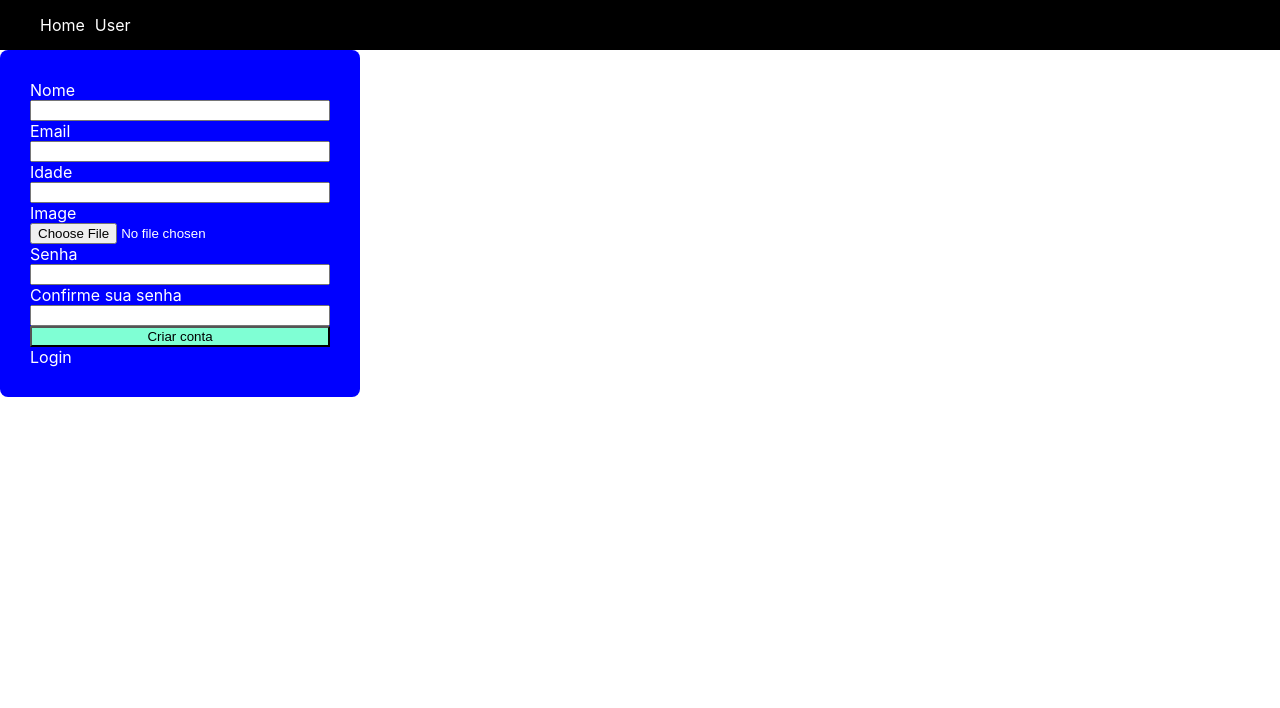
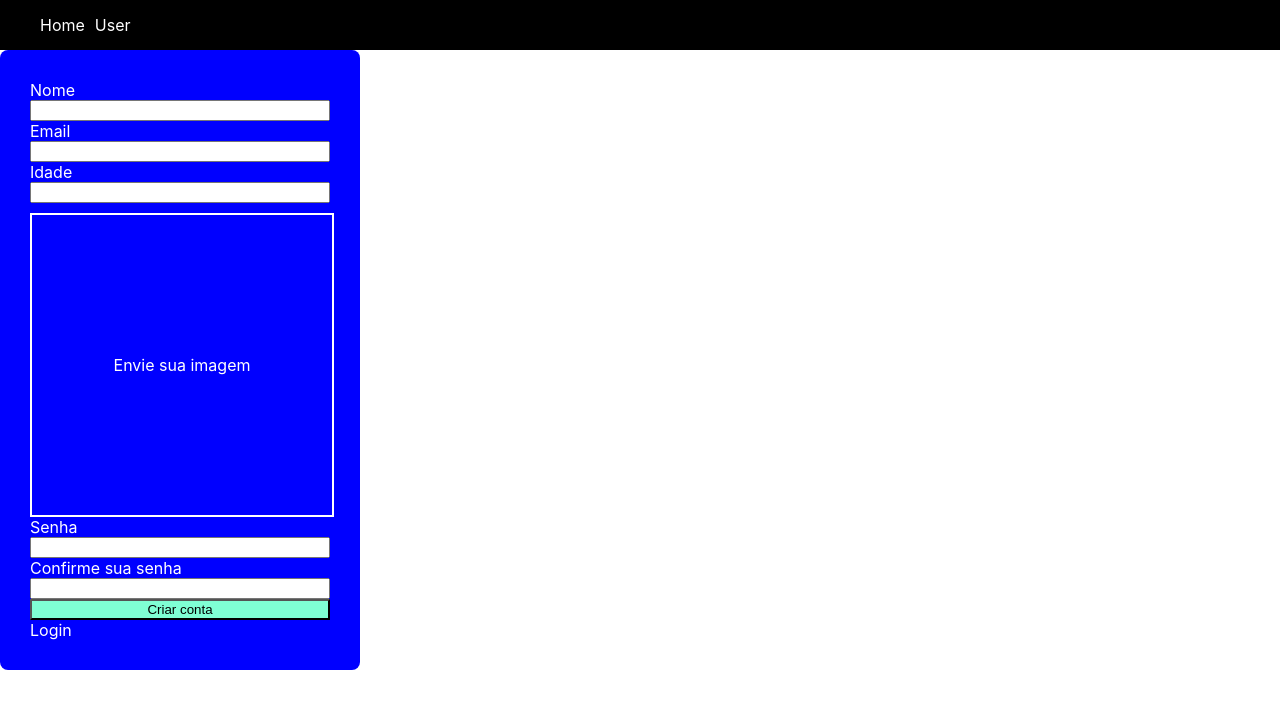
Before and after one commit to JulioVianaDev/shopjao, a React (Create React App) app in the folder frontend/: page /userpage in a window 1280 px wide. Shown: the top 708 px of the page. Built offline with nearby package versions, Linux system fonts and the light colour scheme.

Commit message:
reader js vanilla

```diff
--- /dev/null
+++ b/frontend/src/components/RegisterForm.css
@@ -0,0 +1,16 @@
+input[type="file"]{
+  display:none;
+}
+#imageLabel{
+  display:flex;
+  margin-top:10px;
+  justify-content: center;
+  align-items:center;
+  width: 100%;
+  height: 300px;
+  border: 2px solid white;
+  background-size: 100% 100%;
+  background-position:center;
+  background-repeat: no-repeat;
+  object-fit: none;
+}
--- a/frontend/src/components/RegisterForm.jsx
+++ b/frontend/src/components/RegisterForm.jsx
@@ -1,6 +1,26 @@
-import React from 'react'
+import React,{useEffect} from 'react'
 import "./Form.css"
+import "./RegisterForm.css"
 function RegisterForm({changeState}) {
+
+  useEffect(()=>{
+    const fileInput = document.getElementById("image");
+    const imageLabel = document.getElementById("imageLabel");
+
+    fileInput.addEventListener("change",function(){
+      if(fileInput.files.length > 0 && fileInput.files[0].type.startsWith("image/")){
+        const reader = new FileReader();
+        reader.onload = function(event){
+          imageLabel.innerHTML= "";
+          imageLabel.style.backgroundImage = `url(${event.target.result})`;
+        }
+        reader.readAsDataURL(fileInput.files[0])
+      }else{
+        imageLabel.style.backgroundImage = "";
+        imageLabel.innerHTML = "Envie sua imagem"
+      }
+    })
+  },[])
   return (
       <form className="form">
         <label htmlFor="name">Nome</label>
@@ -9,11 +29,18 @@ function RegisterForm({changeState}) {
         <input type="text" id="email" name="email" />
         <label htmlFor="idade">Idade</label>
         <input type="number" id="idade" name="idade" />
-        <label htmlFor="image">Image</label>
-        <input type="file" id="image" name="image" />
+        <label id="imageLabel" htmlFor="image">Envie sua imagem</label>
+        <input
+          type="file"
+          id="image"
+          name="image"
+          required
+          accept="image/*"
+
+        />
         <label htmlFor="password">Senha</label>
         <input type="text" id="password" name="password" />
-        <label htmlFor="confirmPassword">Confirme sua senha</label>
+        <label  htmlFor="confirmPassword">Confirme sua senha</label>
         <input type="text" id="confirmPassword" name="confirmPassword" />
         <button type="submit">Criar conta</button>
         <div className="" onClick={changeState}>Login</div>
```
